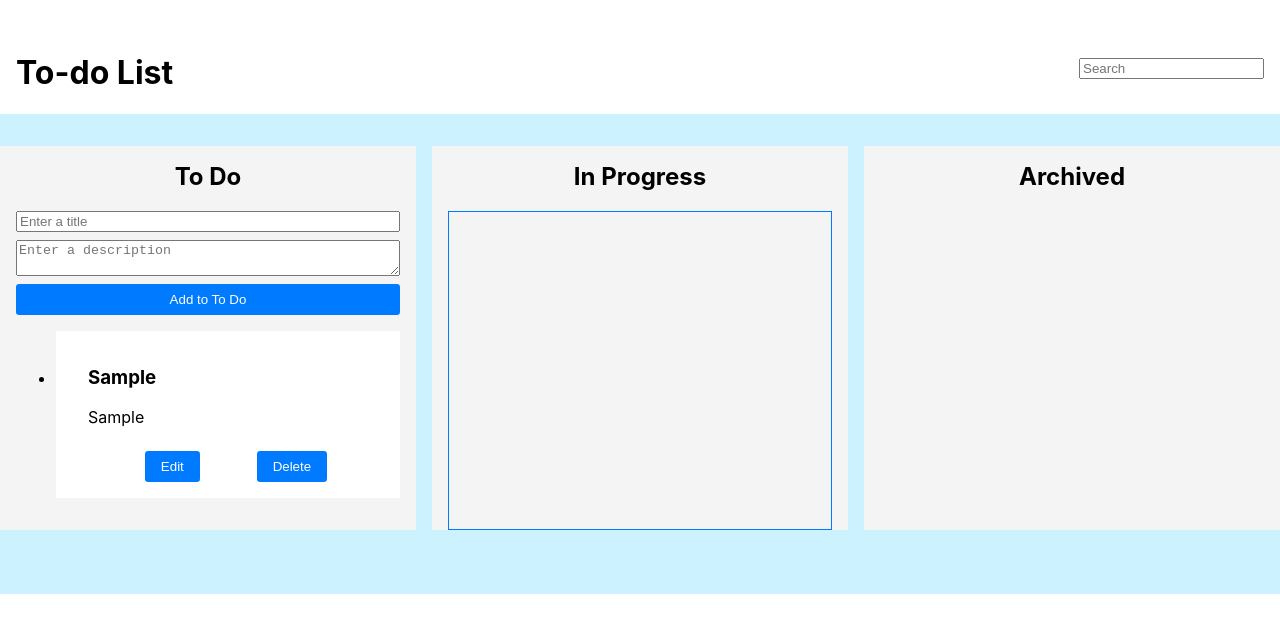
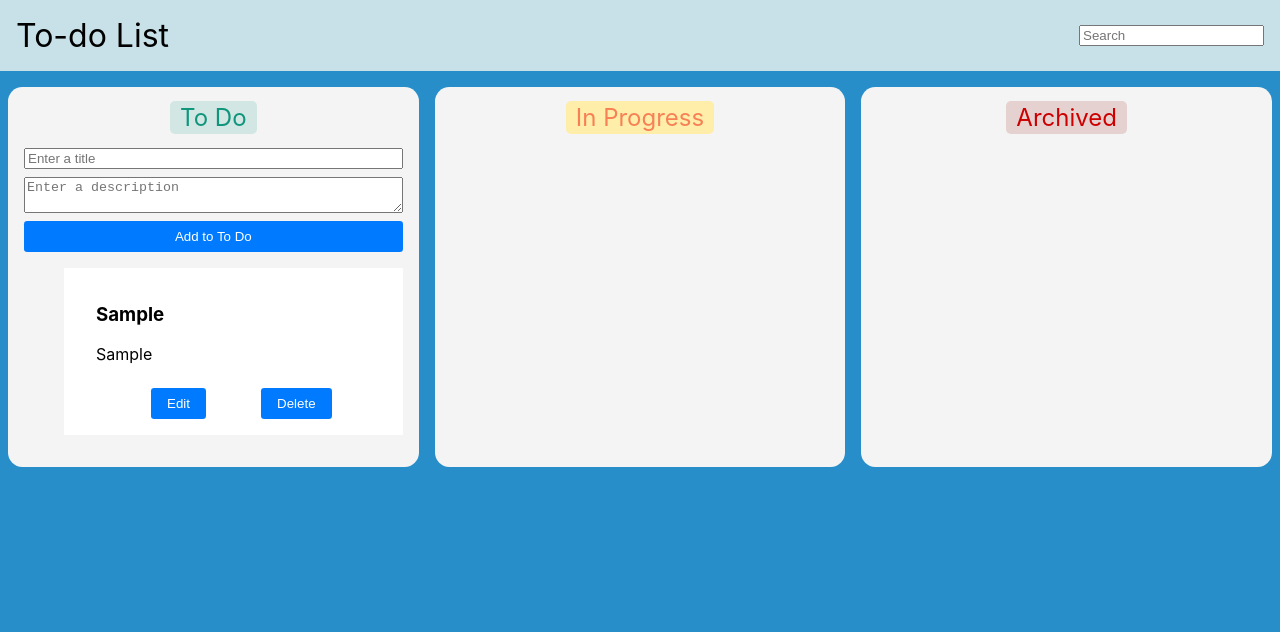
Before and after one commit to mt1516/TEMG4940C_23Su_To-Do_List, a React (Create React App) app: page / in a window 1280 px wide. Both pictures are taken after typing "Sample", "Sample" into the empty fields and a click on the button "Add to To Do". Shown: the top 632 px of the page. Built offline with nearby package versions, Linux system fonts and the light colour scheme.

Commit message:
dnd done

```diff
--- a/package.json
+++ b/package.json
@@ -10,6 +10,7 @@
     "react-beautiful-dnd": "^13.1.1",
     "react-dom": "^18.2.0",
     "react-scripts": "5.0.1",
+    "styled-components": "^6.0.1",
     "web-vitals": "^2.1.4"
   },
   "scripts": {
--- a/src/components/Board.js
+++ b/src/components/Board.js
@@ -1,17 +1,84 @@
 import React, { useState, useContext } from 'react';
+import styled from 'styled-components';
 import { DragDropContext, Droppable, Draggable } from "react-beautiful-dnd";
 import Card from './Card';
 import CardForm from './CardForm';
 import SearchBar from './SearchBar';
 
+const BoardContainer = styled.div`
+  display: flex;
+  flex-wrap: wrap;
+  justify-content: space-between;
+  flex-direction: column;
+`;
+
+const TopBar = styled.div`
+  display: flex;
+  justify-content: space-between;
+  align-items: center;
+  margin-bottom: 1rem;
+  padding: 1rem;
+  background-color: #c8e1e9;
+`;
+
+const Title = styled.span`
+  font-size: 2rem;
+`;
+
+const ListGrid = styled.div`
+  display: grid;
+  grid-template-columns: repeat(3, 1fr);
+  grid-gap: 1rem;
+  margin-left: 0.5rem;
+  margin-right: 0.5rem;
+`;
+
+const List = styled.div`
+  flex: 1 0 30%;
+  margin-bottom: 2rem;
+  padding: 1rem;
+  background-color: #f4f4f4;
+  border-radius: 0.9rem;
+`;
+
+const TitleTodo = styled.span`
+  color: #10957d;
+  background: rgba(16, 149, 125, 0.15);
+  padding: 2px 10px;
+  border-radius: 5px;
+  font-size: 1.5rem;
+`;
+
+const TitleInProgress = styled.span`
+  color: #f78055;
+  background: rgba(255, 238, 170);
+  padding: 2px 10px;
+  border-radius: 5px;
+  font-size: 1.5rem;
+`;
+
+const TitleArchived = styled.span`
+  color: #cc0000;
+  background: rgba(150, 12, 12, 0.15);
+  padding: 2px 10px;
+  border-radius: 5px;
+  font-size: 1.5rem;
+`;
+
+const SpaceFiller = styled.div`
+  margin-bottom: 1rem;
+`;
+
+const Li = styled.li`
+  list-style: none;
+`;
+
 const Board = () => {
-    const [cards, setCards] = useState([]);
+    const [cards, setCards] = useState([[], [], []]);
 
     // Function to handle card creation
     const handleCreateCard = (newCard) => {
-        // const cardList = cards.filter((card) => card.list === newCard.list);
-        // newCard.order = cardList.length;
-        setCards([...cards, newCard]);
+        setCards([[...cards[0], newCard], cards[1], cards[2]]);
     };
 
     // Function to handle card deletion
@@ -26,33 +93,55 @@ const Board = () => {
 
     // Function to handle card movement
     const handleMoveCard = (result) => {
-        const { destination, source, draggableId } = result;
+        const { destination, source } = result;
         if (!destination || (destination.droppableId === source.droppableId && destination.index === source.index)) {
             return;
         }
 
-        const movedCard = cards.find((card) => card.id === draggableId);
-        const movedFrom = cards.filter((card) => card.list === source.droppableId);
-        const movedTo = cards.filter((card) => card.list === destination.droppableId);
-        const unaffectedCards = cards.filter((card) => card.list !== source.droppableId && card.list !== destination.droppableId);
+        const columns = {
+            'todo': 0,
+            'inProgress': 1,
+            'archived': 2,
+        };
 
-        if (source.draggableId === destination.draggableId) {
-            movedFrom.splice(source.index, 1);
-            movedFrom.splice(Math.min(destination.index, 0), 0, movedCard);
+        // If the card is moved across columns
+        if (source.droppableId !== destination.droppableId) {
+            const sourceCards = cards[columns[source.droppableId]];
+            const destinationCards = cards[columns[destination.droppableId]];
+            const [movedCard] = sourceCards.splice(source.index, 1);
+            destinationCards.splice(destination.index, 0, movedCard);
+            if (source.droppableId === 'todo') {
+                if (destination.droppableId === 'inProgress') {
+                    setCards([sourceCards, destinationCards, cards[2]]);
+                } else {
+                    setCards([sourceCards, cards[1], destinationCards]);
                 }
-        // console.log(newCardOrder);
-        // console.log(source.index);
-        // console.log(destination.index);
-        // if (destination.index > source.index) {
-        //     newCardOrder.splice(destination.index, 0, movedCard);
-        //     newCardOrder.splice(source.index, 1);
-        // } else if (destination.index < source.index) {
-        //     newCardOrder.splice(destination.index, 0, movedCard);
-        //     newCardOrder.splice(source.index+1, 1);
-        // }
-        // movedCard.list = destination.droppableId;
-        // console.log(newCardOrder);
-        // setCards(newCardOrder);
+            } else if (source.droppableId === 'inProgress') {
+                if (destination.droppableId === 'todo') {
+                    setCards([destinationCards, sourceCards, cards[2]]);
+                } else {
+                    setCards([cards[0], sourceCards, destinationCards]);
+                }
+            } else {
+                if (destination.droppableId === 'todo') {
+                    setCards([destinationCards, cards[1], sourceCards]);
+                } else {
+                    setCards([cards[0], destinationCards, sourceCards]);
+                }
+            }
+        } else {
+            // If the card is moved within the same column
+            const sourceCards = cards[columns[source.droppableId]];
+            const [movedCard] = sourceCards.splice(source.index, 1);
+            sourceCards.splice(destination.index, 0, movedCard);
+            if (source.droppableId === 'todo') {
+                setCards([sourceCards, cards[1], cards[2]]);
+            } else if (source.droppableId === 'inProgress') {
+                setCards([cards[0], sourceCards, cards[2]]);
+            } else {
+                setCards([cards[0], cards[1], sourceCards]);
+            }
+        }
     };
 
     // Function to handle card search
@@ -72,44 +161,40 @@ const Board = () => {
     };
 
     return (
-        <div className="board">
-            <div className="top-bar">
-                <h1 className="title">To-do List</h1>
+        <BoardContainer>
+            <TopBar>
+                <Title>
+                    To-do List
+                </Title>
                 <SearchBar onSearch={handleSearch} />
-            </div>
-            <div className="list_grid">
+            </TopBar>
+            <ListGrid>
                 <DragDropContext onDragEnd={handleMoveCard}>
-                <div className="list">
-                    <h2>To Do</h2>
-                    <CardForm onCreateCard={handleCreateCard} list="todo" />
-                    {/* <DragDropContext onDragEnd={handleEnd}> */}
+                    <List>
+                        <TitleTodo>
+                            To Do
+                        </TitleTodo>
+                        <SpaceFiller></SpaceFiller>
+                        <CardForm onCreateCard={handleCreateCard} />
                         <Droppable droppableId="todo">
                             {(provided) => (
                                 <ul {...provided.droppableProps} ref={provided.innerRef}>
-                                    {cards
-                                        .filter((card) => card.list === 'todo')
+                                    {cards[0]
                                         .map((card, index) => (
                                             <Draggable key={card.id} draggableId={card.id} index={index}>
-                                                {/* {(provided, snapshot) => ( */}
                                                 {(provided) => (
-                                                    <li
+                                                    <Li
                                                         ref={provided.innerRef}
                                                         key={card.id}
                                                         {...provided.draggableProps}
                                                         {...provided.dragHandleProps}
-                                                        // className={
-                                                        //     snapshot.isDragging ? 'selected' : 'not-selected'
-                                                        // }
                                                     >
                                                         <Card
-                                                            key={card.id}
                                                             card={card}
                                                             onDeleteCard={handleDeleteCard}
                                                             onEditCard={handleEditCard}
-                                                            onMoveCard={handleMoveCard}
-                                                            // onReorderCards={handleReorderCards}
                                                         />
-                                                    </li>
+                                                    </Li>
                                                 )}
                                             </Draggable>
                                         ))}
@@ -117,63 +202,72 @@ const Board = () => {
                                 </ul>
                             )}
                         </Droppable>
-                    {/* </DragDropContext> */}
-                </div>
-                <div className="list">
-                    <h2>In Progress</h2>
-                    {/* <DragDropContext onDragEnd={handleEnd}> */}
+                    </List>
+                    <List>
+                        <TitleInProgress>
+                            In Progress
+                        </TitleInProgress>
                         <Droppable droppableId="inProgress">
                             {(provided) => (
-                                <div className="dropArea">
                                 <ul {...provided.droppableProps} ref={provided.innerRef}>
-                                    {cards
-                                        .filter((card) => card.list === 'inProgress')
-                                        .map((card) => (
-                                            <Draggable key={card.id} draggableId={card.id} index={card.order}>
+                                    {cards[1]
+                                        .map((card, index) => (
+                                            <Draggable key={card.id} draggableId={card.id} index={index}>
                                                 {(provided) => (
-                                                    <li
+                                                    <Li
                                                         ref={provided.innerRef}
                                                         key={card.id}
                                                         {...provided.draggableProps}
                                                         {...provided.dragHandleProps}
                                                     >
                                                         <Card
-                                                            key={card.id}
                                                             card={card}
                                                             onDeleteCard={handleDeleteCard}
                                                             onEditCard={handleEditCard}
-                                                            onMoveCard={handleMoveCard}
-                                                            // onReorderCards={handleReorderCards}
                                                         />
-                                                    </li>
+                                                    </Li>
                                                 )}
                                             </Draggable>
                                         ))}
                                     {provided.placeholder}
                                 </ul>
-                                </div>
                             )}
                         </Droppable>
-                    {/* </DragDropContext> */}
-                </div>
-                <div className="list">
-                    <h2>Archived</h2>
-                    {cards
-                    .filter((card) => card.list === 'archived')
-                    .map((card) => (
+                    </List>
+                    <List>
+                        <TitleArchived>
+                            Archived
+                        </TitleArchived>
+                        <Droppable droppableId="archived">
+                            {(provided) => (
+                                <ul {...provided.droppableProps} ref={provided.innerRef}>
+                                    {cards[2]
+                                        .map((card, index) => (
+                                            <Draggable key={card.id} draggableId={card.id} index={index}>
+                                                {(provided) => (
+                                                    <Li
+                                                        ref={provided.innerRef}
+                                                        key={card.id}
+                                                        {...provided.draggableProps}
+                                                        {...provided.dragHandleProps}
+                                                    >
                                                         <Card
-                        key={card.id}
                                                             card={card}
                                                             onDeleteCard={handleDeleteCard}
                                                             onEditCard={handleEditCard}
-                        onMoveCard={handleMoveCard}
-                        // onReorderCards={handleReorderCards}
                                                         />
+                                                    </Li>
+                                                )}
+                                            </Draggable>
                                         ))}
-                </div>
+                                    {provided.placeholder}
+                                </ul>
+                            )}
+                        </Droppable>
+                    </List>
                 </DragDropContext>
-            </div>
-        </div>
+            </ListGrid>
+        </BoardContainer>
     );
 };
 
--- a/src/components/Card.js
+++ b/src/components/Card.js
@@ -1,4 +1,47 @@
 import React, { useState } from 'react';
+import styled from 'styled-components';
+
+const CardView = styled.div`
+  background-color: #ffffff;
+  padding: 1rem;
+  margin-bottom: 1rem;
+`;
+
+const CardDetails = styled.div`
+  text-align: left;
+  margin-left: 1rem;
+  margin-top: 1rem;
+`;
+
+const CardEditDetails = styled.div`
+  text-align: left;
+  margin-left: 1rem;
+  margin-top: 1rem;
+  input {
+    font-size: 1.2rem;
+    width: 100%;
+  }
+  textarea {
+    font-size: 1rem;
+    width: 100%;
+    height: 5rem;
+  }
+`;
+
+const CardActions = styled.div`
+  display: flex;
+  justify-content: space-evenly;
+  margin-top: 1.5rem;
+`;
+
+const Button = styled.button`
+  padding: 0.5rem 1rem;
+  border-radius: 0.2rem;
+  background-color: #007bff;
+  color: #fff;
+  border: none;
+  cursor: pointer;
+`;
 
 const Card = ({ card, onDeleteCard, onEditCard }) => {
   const [isEditing, setIsEditing] = useState(false);
@@ -40,9 +83,9 @@ const Card = ({ card, onDeleteCard, onEditCard }) => {
   };
 
   return (
-    <div className="card">
+    <CardView>
       {isEditing ? (
-        <div className="card-details-edit">
+        <CardEditDetails>
           <input
             type="text"
             value={editedTitle}
@@ -50,30 +93,34 @@ const Card = ({ card, onDeleteCard, onEditCard }) => {
             required
           />
           <textarea value={editedDescription} onChange={handleDescriptionChange} />
-          <div className="card-actions">
-            <button className="save-button" onClick={handleSave}>
+          <CardActions>
+            <Button className="save_button" onClick={handleSave}>
               Save
-            </button>
-            <button className="cancel-button" onClick={handleCancel}>
+            </Button>
+            <Button className="cancel_button" onClick={handleCancel}>
               Cancel
-            </button>
-          </div>
-        </div>
+            </Button>
+          </CardActions>
+        </CardEditDetails>
       ) : (
-        <div className="card-details">
-          <h3>{card.title}</h3>
-          <p>{card.description}</p>
-          <div className="card-actions">
-            <button className="edit-button" onClick={handleEdit}>
+        <CardDetails>
+          <h3>
+            {card.title}
+          </h3>
+          <p>
+            {card.description}
+          </p>
+          <CardActions>
+            <Button className="edit_button" onClick={handleEdit}>
               Edit
-            </button>
-            <button className="delete-button" onClick={handleDelete}>
+            </Button>
+            <Button className="delete_button" onClick={handleDelete}>
               Delete
-            </button>
-          </div>
-        </div>
+            </Button>
+          </CardActions>
+        </CardDetails>
       )}
-    </div>
+    </CardView>
   );
 };
 
--- a/src/components/CardForm.js
+++ b/src/components/CardForm.js
@@ -1,4 +1,28 @@
 import React, { useState } from 'react';
+import styled from 'styled-components';
+
+const Form = styled.form`
+  display: flex;
+  flex-direction: column;
+  margin-bottom: 1rem;
+`;
+
+const Input = styled.input`
+  margin-bottom: 0.5rem;
+`;
+
+const TextArea = styled.textarea`
+  margin-bottom: 0.5rem;
+`;
+
+const Button = styled.button`
+  padding: 0.5rem 1rem;
+  border-radius: 0.2rem;
+  background-color: #007bff;
+  color: #fff;
+  border: none;
+  cursor: pointer;
+`;
 
 const CardForm = ({ onCreateCard, list }) => {
   const [title, setTitle] = useState('');
@@ -14,13 +38,13 @@ const CardForm = ({ onCreateCard, list }) => {
 
   const handleFormSubmit = (event) => {
     event.preventDefault();
-    if (list === 'todo' && title.trim() !== '') {
+    if (title.trim() !== '') {
       const newCard = {
         id: Date.now().toString(),
         title: title.trim(),
         description: description.trim(),
-        list: 'todo',
-        order: 0,
+        // list: 'todo',
+        // order: 0,
       };
       onCreateCard(newCard);
       setTitle('');
@@ -29,21 +53,23 @@ const CardForm = ({ onCreateCard, list }) => {
   };
 
   return (
-    <form onSubmit={handleFormSubmit} className="card-form">
-      <input
+    <Form onSubmit={handleFormSubmit}>
+      <Input
         type="text"
         placeholder="Enter a title"
         value={title}
         onChange={handleTitleChange}
         required
       />
-      <textarea
+      <TextArea
         placeholder="Enter a description"
         value={description}
         onChange={handleDescriptionChange}
       />
-      <button type="submit">Add to To Do</button>
-    </form>
+      <Button type="submit">
+        Add to To Do
+      </Button>
+    </Form>
   );
 };
 
--- a/src/index.css
+++ b/src/index.css
@@ -5,6 +5,7 @@ body {
     sans-serif;
   -webkit-font-smoothing: antialiased;
   -moz-osx-font-smoothing: grayscale;
+  background-color: #278eca;
 }
 
 code {
--- a/src/styles/App.css
+++ b/src/styles/App.css
@@ -1,109 +1,3 @@
 .App {
   text-align: center;
-  margin-top: 2rem;
-  background-color: #ccf2ff;
 }
-
-.top-bar {
-  display: flex;
-  justify-content: space-between;
-  align-items: center;
-  margin-bottom: 2rem;
-  padding: 0 1rem;
-  background-color: #ffffff;
-}
-
-.title {
-  font-size: 2rem;
-}
-
-.board {
-  display: flex;
-  flex-wrap: wrap;
-  justify-content: space-between;
-  flex-direction: column;
-}
-
-.top-bar {
-  display: flex;
-  justify-content: space-between;
-  align-items: center;
-  margin-bottom: 2rem;
-  padding: 0 1rem;
-}
-
-.search-bar {
-  text-align: right;
-}
-
-.list_grid {
-  background-color: #ccf2ff;
-  display: grid;
-  grid-template-columns: repeat(3, 1fr);
-  grid-gap: 1rem;
-  margin-bottom: 2rem;
-}
-
-.list {
-  flex: 1 0 30%;
-  margin-bottom: 2rem;
-  padding: 1rem;
-  background-color: #f4f4f4;
-}
-
-.list h2 {
-  margin-top: 0;
-}
-
-.dropArea {
-  min-height: 90%;
-  border-color: #007bff;
-  border-style: solid;
-  border-width: 1px;
-}
-
-.card {
-  background-color: #fff;
-  padding: 1rem;
-  margin-bottom: 1rem;
-}
-
-.card-title {
-  margin-top: 0;
-}
-
-.card-description {
-  margin-bottom: 0;
-}
-
-.card-details {
-  text-align: left;
-  margin-left: 1rem;
-  margin-top: 1rem;
-}
-
-.card-actions {
-  display: flex;
-  justify-content: space-evenly;
-  margin-top: 1.5rem;
-}
-
-form {
-  display: flex;
-  flex-direction: column;
-  margin-bottom: 1rem;
-}
-
-input,
-textarea {
-  margin-bottom: 0.5rem;
-}
-
-button {
-  padding: 0.5rem 1rem;
-  border-radius: 0.2rem;
-  background-color: #007bff;
-  color: #fff;
-  border: none;
-  cursor: pointer;
-}
```
Also changed, not shown: src/components/SearchBar.js (+9 -1 lines), 1 other file (tests, documents, lock files or other folders). Lines whose indentation alone changed are shown as unchanged.
